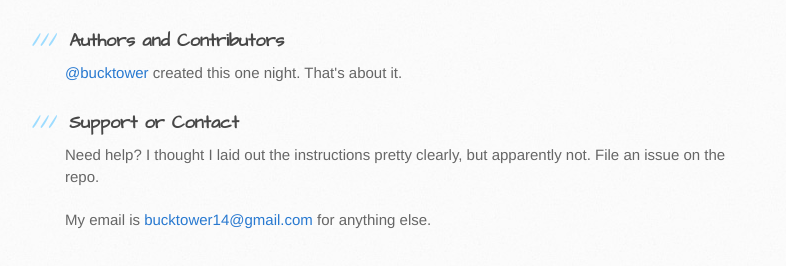
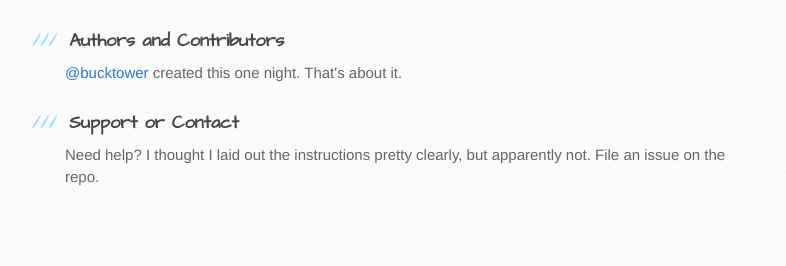
Before and after one commit to bucktower/skipify, a plain HTML site: page index.html in a window 1280 px wide. Shown: the part 4633-4899 px from the top of the page, without its empty margins (105-891 px from the left). After the commit the page ends 4864 px from the top, so only its background shows below. Drawn offline with Linux system fonts and the light colour scheme.

Commit message:
took off my email

```diff
--- a/index.html
+++ b/index.html
@@ -64,8 +64,7 @@
 
 <p>Need help? I thought I laid out the instructions pretty clearly, but apparently not. File an issue on the repo.</p>
 
-<p>My email is <a href="mailto:bucktower14@gmail.com">bucktower14@gmail.com</a> for anything else.</p>
-        </section>
+</section>
 
         <aside id="sidebar">
           <a href="https://github.com/bucktower/skipify/releases/download/1.0/Skipify.zip" class="button">
```
